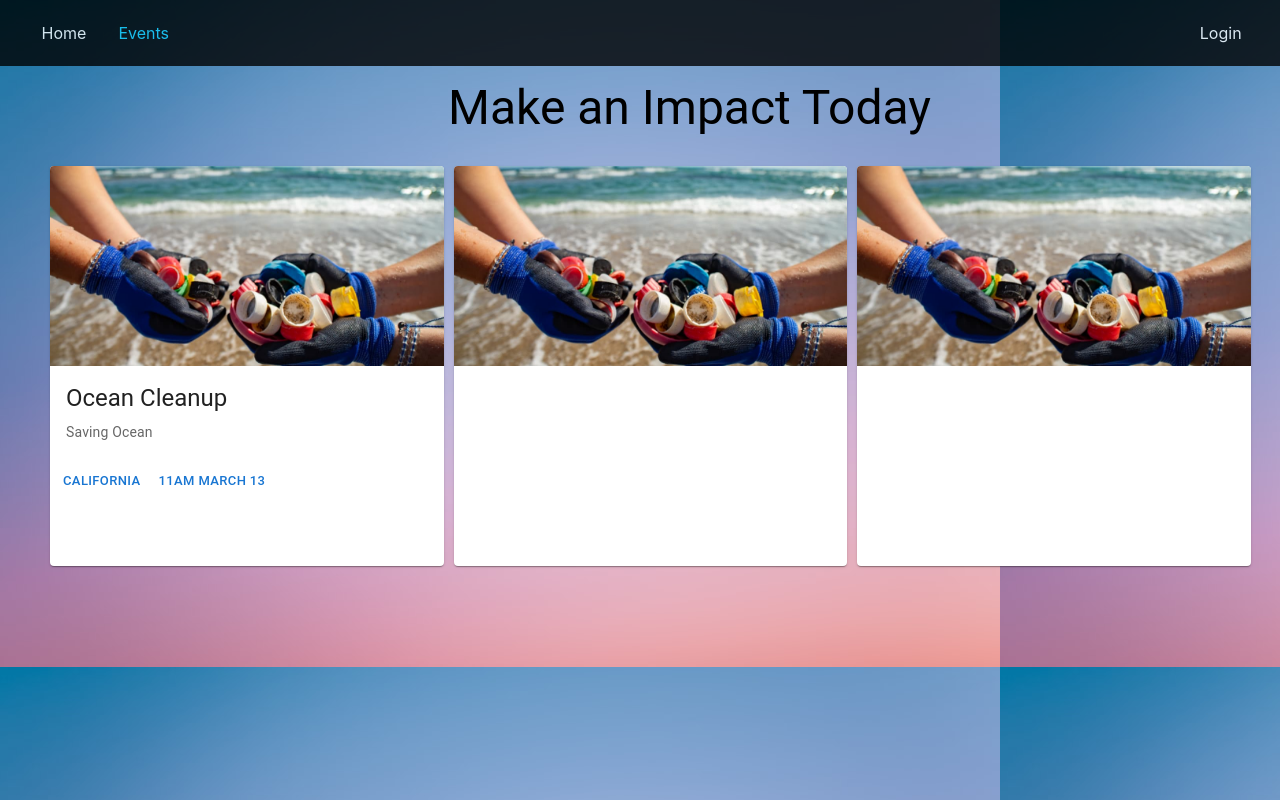
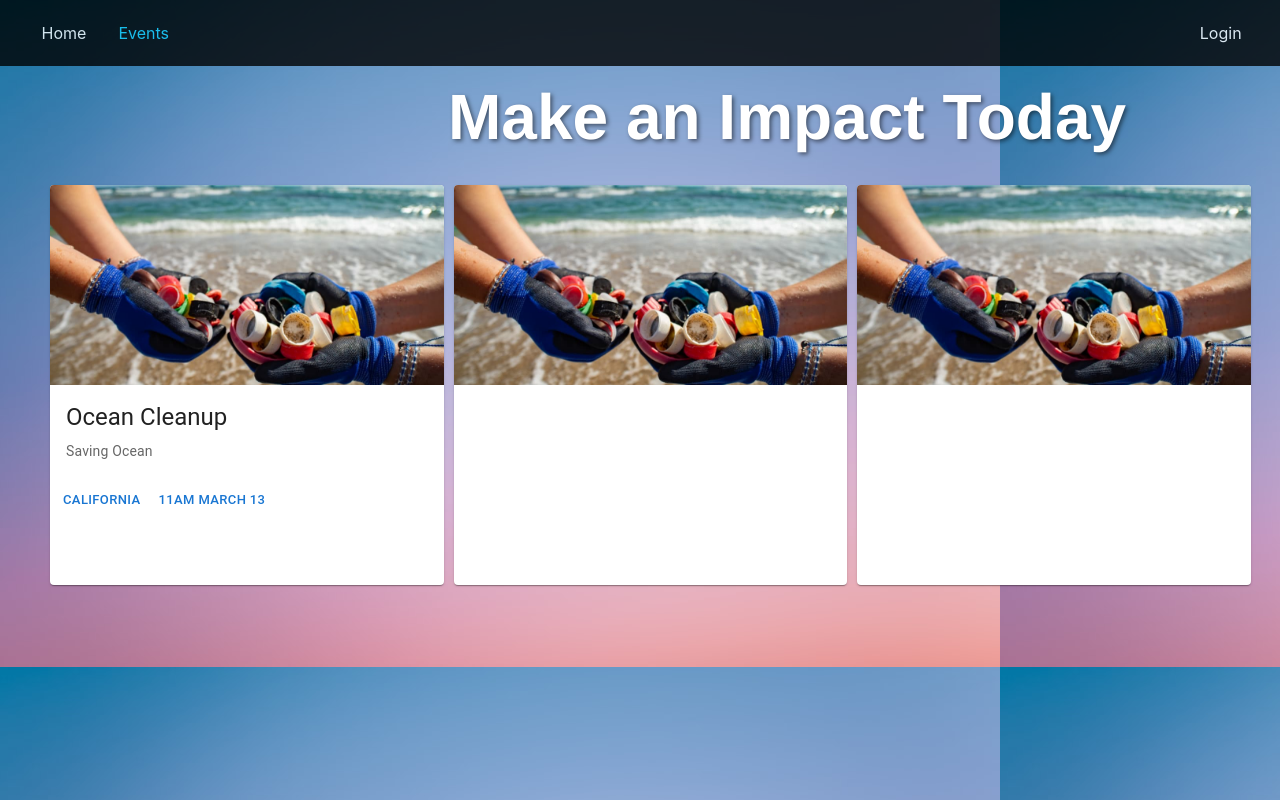
Before and after one commit to Jasonye14/hack-for-change, a React (Create React App) app in the folder web/: page /events in a window 1280 px wide. Shown: the top 800 px of the page. Built offline with nearby package versions, Linux system fonts and the light colour scheme.

Commit message:
styles for events title

```diff
--- a/web/src/pages/events.js
+++ b/web/src/pages/events.js
@@ -39,7 +39,7 @@ const Events = () => {
   const TITLE = "Make an Impact Today";
   return (
     <div style={{backgroundImage: "url(" + background + ")", }}>
-      <Typography variant="h3" sx={{paddingTop: "80px", paddingLeft: "35%"}}>{TITLE}</Typography>
+      <Typography variant="h3" sx={{paddingTop: "80px", paddingLeft: "35%", fontFamily: "Helvetica, Arial, sans-serif", fontSize: "4rem", fontWeight: "bold", color: "#fff", textShadow: "2px 2px 4px rgba(0,0,0,0.5)"}}>{TITLE}</Typography>
       <div style={{ display: "flex", alignContent: "flex-start", minHeight: "100vh", padding: "20px 0px 0px 50px", flexWrap: "wrap"}}>
         {createCard(oceanCleanUp, "Ocean Cleanup", "Saving Ocean", "California", "11am March 13")}
         {createCard(background)}
```
